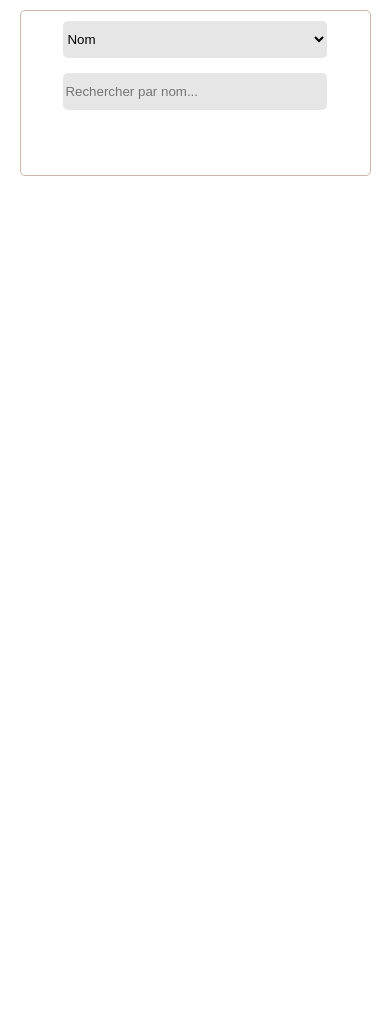
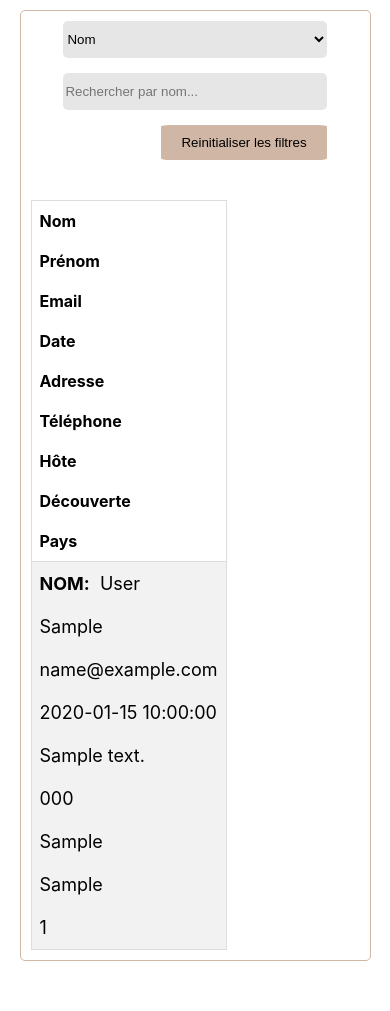
Before and after one commit to FlorentMaury/SDP-Form, a PHP site: page /index.php?page=search in a window 390 px wide. Shown: the part 209-1220 px from the top of the page. Before the commit the page ends 385 px from the top, so only its background shows below. Run offline with PHP 8.4, Linux system fonts and the light colour scheme; tables that the repository leaves empty or names only in its code hold one stand-in row (values such as "Sample post").

Commit message:
FIltrage fonctionnel.

```diff
--- a/controller/controller.php
+++ b/controller/controller.php
@@ -4,10 +4,13 @@
 
     // Dans la page d'accueil.
     function home() {
+        require('model/connectionDBModel.php');
+        require('model/addCustomerModel.php');
         require('view/homeView.php');
     };
 
     function search() {
+        require('./model/connectionDBModel.php');
         require('view/searchView.php');
     }
 
--- a/design/_form.scss
+++ b/design/_form.scss
@@ -27,5 +27,64 @@
         padding: 10px 20px;
         border-radius: 5%;
         border: none;
+        cursor: pointer;
     }
 }
+
+
+// Variables
+$table-bg: #fff;
+$table-border: #ddd;
+$table-header-bg: #f5f5f5;
+$mobile: 600px;
+
+.tableContainer {
+    width: 100%;
+    overflow-x: auto;
+}
+
+.tableContainer table {
+    width: 100%;
+    border-collapse: collapse;
+}
+
+.tableContainer th,
+.tableContainer td {
+    text-align: left;
+    padding: 8px;
+}
+
+.tableContainer tr:nth-child(even) {
+    background-color: #f2f2f2;
+}
+
+/* Responsive layout - makes the table responsive: When the screen is less than 800px wide, make the two columns stack on top of each other */
+@media screen and (max-width: 800px) {
+    .tableContainer table, .tableContainer th, .tableContainer td {
+        width: 100%;
+        display: block;
+    }
+    .tableContainer td {
+        /* Increase font size for mobile */
+        font-size: 18px;
+    }
+    .tableContainer td:before {
+        content: attr(data-column);
+        float: left;
+        text-transform: uppercase;
+        font-weight: bold;
+        /* Add a colon after the label */
+        padding-right: 10px;
+        content: attr(data-column) ": ";
+    }
+    .tableContainer tr {
+        /* Add space between rows */
+        margin-bottom: 30px;
+        /* Add border to make rows stand out */
+        border: 1px solid #ddd;
+    }
+    .tableContainer td:not(:first-child):before {
+        /* Hide column labels for all but the first cell in each card */
+        display: none;
+    }
+}
--- a/design/_header.scss
+++ b/design/_header.scss
@@ -1,85 +1,85 @@
 .header {
-    display: flex;
-    flex-direction: column;
-    align-items: center;
+    display        : flex;
+    flex-direction : column;
+    align-items    : center;
 
     &__logo {
-        display: flex;
-        flex-direction: column;
-        align-items: center;
+        display        : flex;
+        flex-direction : column;
+        align-items    : center;
 
         img {
-            width: 60%;
-            margin: 20px;
+            width  : 60%;
+            margin : 20px;
         }
     }
 
     &__menuIcon .menuIcon {
-        margin: 20px;
-        transition: all .3s ease-in-out;
-        cursor: pointer;
+        margin     : 20px;
+        transition : all .3s ease-in-out;
+        cursor     : pointer;
 
-        &:hover {
-            transform: rotate(90deg);
-            transition: all .3s ease-in-out;
+        &:hover,
+        &.active {
+            transform  : rotate(90deg);
+            transition : all .3s ease-in-out;
         }
     }
 
     &__nav {
-        display: flex;
-        flex-direction: column;
-        align-items: start;
-        margin: 20px;
-        border: 1px solid lighten($goldenColor, 30%);
-        border-radius: 5px;
-        position: fixed;
-        left: -100%;
-        z-index: 1000;
-        transition: left 0.5s ease-in-out;
-        width: 70%;
-        max-width: 300px;
-        height: 40%;
-        background: white;
-        padding: 10px;
+        display        : flex;
+        flex-direction : column;
+        align-items    : start;
+        margin         : 20px;
+        border         : 1px solid lighten($goldenColor, 30%);
+        border-radius  : 5px;
+        position       : fixed;
+        left           : -100%;
+        z-index        : 1000;
+        transition     : left 0.5s ease-in-out;
+        width          : 70%;
+        max-width      : 300px;
+        height         : 40%;
+        background     : white;
+        padding        : 10px;
 
         img {
-            align-self: end;
-            margin: 10px;
-            transition: all .3s ease-in-out;
-            cursor: pointer;
+            align-self : end;
+            margin     : 10px;
+            transition : all .3s ease-in-out;
+            cursor     : pointer;
 
             &:hover {
-                transform: rotate(90deg);
-                transition: all .3s ease-in-out;
+                transform  : rotate(90deg);
+                transition : all .3s ease-in-out;
             }
         }
-
     }
 
     &__nav.open {
-        left: 0;
+        left : 0;
     }
 }
 
 .navUl {
-    width: 100%;
+    width : 100%;
 
     &__li {
-        width: 100%;
-        margin-top: 10px;
-        cursor: pointer;
-        transition: all .3s ease-in-out;
-        padding: 10px;
-        border-radius: 5px;
+        width       : 100%;
+        margin-top  : 10px;
+        cursor      : pointer;
+        transition  : all .3s ease-in-out;
+        padding     : 10px;
+        border-radius : 5px;
 
         &:hover {
-            background: lighten($goldenColor, 30%);
-            transition: all .3s ease-in-out;
+            background : lighten($goldenColor, 30%);
+            transition : all .3s ease-in-out;
         }
 
         a {
-            text-decoration: none;
-            color: black;
+            text-decoration : none;
+            color           : black;
         }
     }
 }
--- a/design/style.scss
+++ b/design/style.scss
@@ -18,7 +18,7 @@ body {
     flex-direction: column;
     align-items: center;
     width: 90%;
-    max-width: 900px;
+    max-width: 1000px;
     border-radius: 5px;
     margin: 10px auto 50px auto;
     border: 1px solid lighten($goldenColor, 30%);
--- a/index.php
+++ b/index.php
@@ -4,8 +4,7 @@
     // session_start();
 
     // Intégration des connexions.
-    // require('./model/connectionDBModel.php');
-    // require('./model/connectionUserModel.php');
+    require('./model/connectionDBModel.php');
 
     // Routeur.
     require('./controller/controller.php');
--- a/js/script.js
+++ b/js/script.js
@@ -1,18 +1,28 @@
-        // MENU.
+// MENU.
 
 // On récupère les éléments de la navigation.
-const menuIcon = document.querySelector('.menuIcon');
-const nav = document.querySelector('.header__nav');
+const menuIcon  = document.querySelector('.menuIcon');
+const nav       = document.querySelector('.header__nav');
 const closeIcon = document.getElementById('close-icon');
+
+// On initialise la position de la navigation.
+nav.style.left = '-100%';
 
 // Fonction pour gérer la navigation.
 function toggleNav(open) {
     nav.style.left = open ? '0%' : '-100%';
+    if (!open) {
+        menuIcon.classList.remove('active');
+    }
 }
 
 // On ajoute un écouteur d'événement sur le clic du menu.
 menuIcon.addEventListener('click', () => {
-    toggleNav(nav.style.left === '-100%');
+    const isOpen = nav.style.left === '0%';
+    toggleNav(!isOpen);
+    if (!isOpen) {
+        menuIcon.classList.add('active');
+    }
 });
 
 // On ajoute un écouteur d'événement sur le clic de l'icône de fermeture.
--- /dev/null
+++ b/model/connectionDBModel.php
@@ -0,0 +1,17 @@
+<?php
+
+    // Connexion à la base de donnée : "intranet_SDP".
+    try {
+        $bdd = new PDO('mysql:host=localhost;dbname=intranet_sdp;charset=utf8', 'root', '');
+    } catch(Exception $e) {
+        die('Erreur : ' .$e->getMessage());
+    };
+
+    // Récupération des données de la table 'customer'.
+    // Création des différentes variables necessaires.
+    $customer = $bdd->query('
+        SELECT *
+        FROM customer
+        ORDER BY lastname
+        ');
+?>
--- a/view/layout.php
+++ b/view/layout.php
@@ -21,15 +21,15 @@
             <img id="close-icon" src="./assets/close.svg" alt="" srcset="">
             <ul class="navUl">
                 <?php
-                if ($_GET['page'] == 'home') {
+                $page = isset($_GET['page']) ? htmlspecialchars($_GET['page']) : 'home';
+
+                if ($page == 'home') {
                 ?>
                     <li class="navUl__li"><a href="index.php?page=search">Recherche</a></li>
-
                 <?php
-                } elseif ($_GET['page'] == 'search') {
+                } elseif ($page == 'search') {
                 ?>
                     <li class="navUl__li"><a href="index.php?page=home">Accueil</a></li>
-
                 <?php
                 }
                 ?>
@@ -45,11 +45,11 @@
     </main>
 
     <?php
-    if ($_GET['page'] == 'home') {
+    if ($page == 'home') {
     ?>
         <script src="./js/countryTrad.js"></script>
     <?php
-    } elseif ($_GET['page'] == 'search') {
+    } elseif ($page == 'search') {
     ?>
         <script src="./js/search.js"></script>
     <?php
--- a/view/searchView.php
+++ b/view/searchView.php
@@ -15,6 +15,46 @@ ob_start();
 
     <input type="text" id="searchName" placeholder="Rechercher par nom...">
     <input type="date" id="searchDate" placeholder="Rechercher par date..." style="display: none;">
+    <button class="form__submit" id="resetButton">Reinitialiser les filtres</button>
+</div>
+
+<div class="tableContainer">
+    <?php
+    if ($customer->rowCount() > 0) {
+        // Affichez les résultats dans un tableau
+        echo '<table>';
+        echo '<tr>';
+        echo '<th>Nom</th>';
+        echo '<th>Prénom</th>';
+        echo '<th>Email</th>';
+        echo '<th>Date</th>';
+        echo '<th>Adresse</th>';
+        echo '<th>Téléphone</th>';
+        echo '<th>Hôte</th>';
+        echo '<th>Découverte</th>';
+        echo '<th>Pays</th>';
+        echo '</tr>';
+
+        while ($row = $customer->fetch()) {
+            echo '<tr>';
+            echo '<td data-column="Nom">' . $row['lastname'] . '</td>';
+            echo '<td data-column="Prénom">' . $row['firstname'] . '</td>';
+            echo '<td data-column="Email">' . $row['email'] . '</td>';
+            echo '<td data-column="Date">' . $row['date'] . '</td>';
+            echo '<td data-column="Adresse">' . $row['address'] . '</td>';
+            echo '<td data-column="Téléphone">' . $row['phone_number'] . '</td>';
+            echo '<td data-column="Hôte">' . $row['host'] . '</td>';
+            echo '<td data-column="Découverte">' . $row['how_did_you'] . '</td>';
+            echo '<td data-column="Pays">' . $row['country'] . '</td>';
+            echo '</tr>';
+        }
+
+        echo '</table>';
+    } else {
+        echo '<p>Aucun résultat.</p>';
+    }
+    ?>
+
 </div>
 
 <?php
```
Also changed, not shown: design/style.css (+1 -1 lines), js/countryTrad.js (+4 -3 lines), js/search.js (+49 -34 lines), model/addCustomerModel.php (added, +47 -0 lines), view/homeView.php (+20 -17 lines), assets/Logout.svg (added), assets/login.svg (added), 1 other file. Lines whose indentation alone changed are shown as unchanged.
